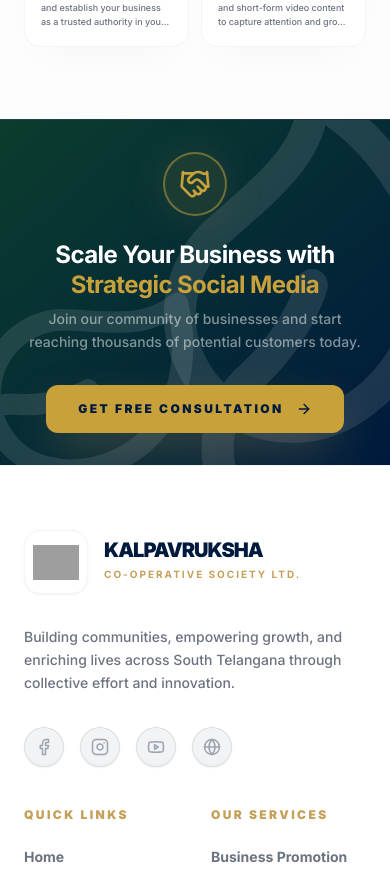
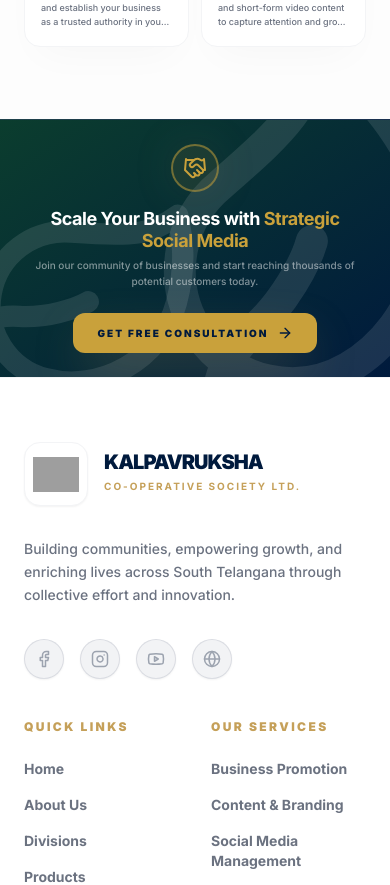
Before and after one commit to Balakrishna-ui/kalpavruksha, a React (Vite) app in the folder frontend/: page /services/social-media in a window 390 px wide. Shown: the part 1785-2670 px from the top of the page. Built offline with nearby package versions, Linux system fonts and the light colour scheme; grey boxes are pictures that could not be loaded.

Commit message:
Optimize Social Media Services CTA for mobile: reduced height and scaled button

```diff
--- a/frontend/src/pages_migrated/SocialMediaServices.jsx
+++ b/frontend/src/pages_migrated/SocialMediaServices.jsx
@@ -224,7 +224,7 @@ const SocialMediaServices = () => {
       </section>
 
       {/* ── SECTION 4: CALL TO ACTION ──────────────────────────────── */}
-      <section className="w-full bg-gradient-to-br from-[#0B3D2E] to-[#001a3d] min-h-[200px] relative overflow-hidden flex items-center justify-center border-t border-white/10 reveal-scale mt-6 md:mt-10">
+      <section className="w-full bg-gradient-to-br from-[#0B3D2E] to-[#001a3d] min-h-[160px] md:min-h-[200px] relative overflow-hidden flex items-center justify-center border-t border-white/10 reveal-scale mt-6 md:mt-10">
         <div className="absolute right-[-100px] top-1/2 -translate-y-1/2 opacity-10 pointer-events-none transition-transform duration-[15s] hover:scale-110">
             <Leaf className="w-96 h-96 text-white rotate-[-30deg]" />
         </div>
@@ -232,16 +232,16 @@ const SocialMediaServices = () => {
             <Leaf className="w-64 h-64 text-white rotate-[15deg]" />
         </div>
 
-        <div className="w-full max-w-[1200px] mx-auto px-6 py-8 relative z-10 flex flex-col lg:flex-row items-center justify-between gap-8 text-center lg:text-left">
-          <div className="flex flex-col lg:flex-row items-center gap-6">
-             <div className="w-16 h-16 rounded-full border-2 border-gold/50 flex items-center justify-center bg-gold/10 shadow-[0_0_50px_-10px_rgba(197,160,89,0.3)] shrink-0 animate-pulse-slow">
-               <Handshake className="w-8 h-8 text-gold" />
+        <div className="w-full max-w-[1200px] mx-auto px-6 py-6 md:py-8 relative z-10 flex flex-col lg:flex-row items-center justify-between gap-6 md:gap-8 text-center lg:text-left">
+          <div className="flex flex-col lg:flex-row items-center gap-4 md:gap-6">
+             <div className="w-12 h-12 md:w-16 md:h-16 rounded-full border-2 border-gold/50 flex items-center justify-center bg-gold/10 shadow-[0_0_50px_-10px_rgba(197,160,89,0.3)] shrink-0 animate-pulse-slow">
+               <Handshake className="w-6 h-6 md:w-8 md:h-8 text-gold" />
              </div>
              <div>
-               <h2 className="text-2xl md:text-3xl font-bold text-white leading-tight tracking-tight reveal-on-scroll delay-100">
+               <h2 className="text-lg md:text-3xl font-bold text-white leading-tight tracking-tight reveal-on-scroll delay-100">
                  Scale Your Business with <span className="text-gold">Strategic Social Media</span>
                </h2>
-               <p className="text-white/50 text-sm font-medium mt-2 leading-relaxed reveal-fade delay-200">
+               <p className="text-white/50 text-[10px] md:text-sm font-medium mt-1 md:mt-2 leading-relaxed reveal-fade delay-200">
                  Join our community of businesses and start reaching thousands of potential customers today.
                </p>
              </div>
@@ -250,7 +250,7 @@ const SocialMediaServices = () => {
           <div className="shrink-0 reveal-on-scroll delay-300">
             <button
               onClick={() => navigate('/service-enquiry?type=social-media')}
-              className="bg-gold text-[#001a3d] px-8 py-4 rounded-xl font-black text-xs uppercase tracking-[0.2em] hover:bg-gradient-to-r hover:from-white hover:to-gold hover:scale-[1.03] transition-all duration-300 shadow-[0_20px_50px_-10px_rgba(197,160,89,0.4)] flex items-center gap-3 group"
+              className="bg-gold text-[#001a3d] px-6 py-3 md:px-8 md:py-4 rounded-xl font-black text-[10px] md:text-xs uppercase tracking-[0.2em] hover:bg-gradient-to-r hover:from-white hover:to-gold hover:scale-[1.03] transition-all duration-300 shadow-[0_20px_50px_-10px_rgba(197,160,89,0.4)] flex items-center gap-2 md:gap-3 group"
             >
               Get Free Consultation <ArrowRight className="w-4 h-4 group-hover:translate-x-1 transition-transform" />
             </button>
```
